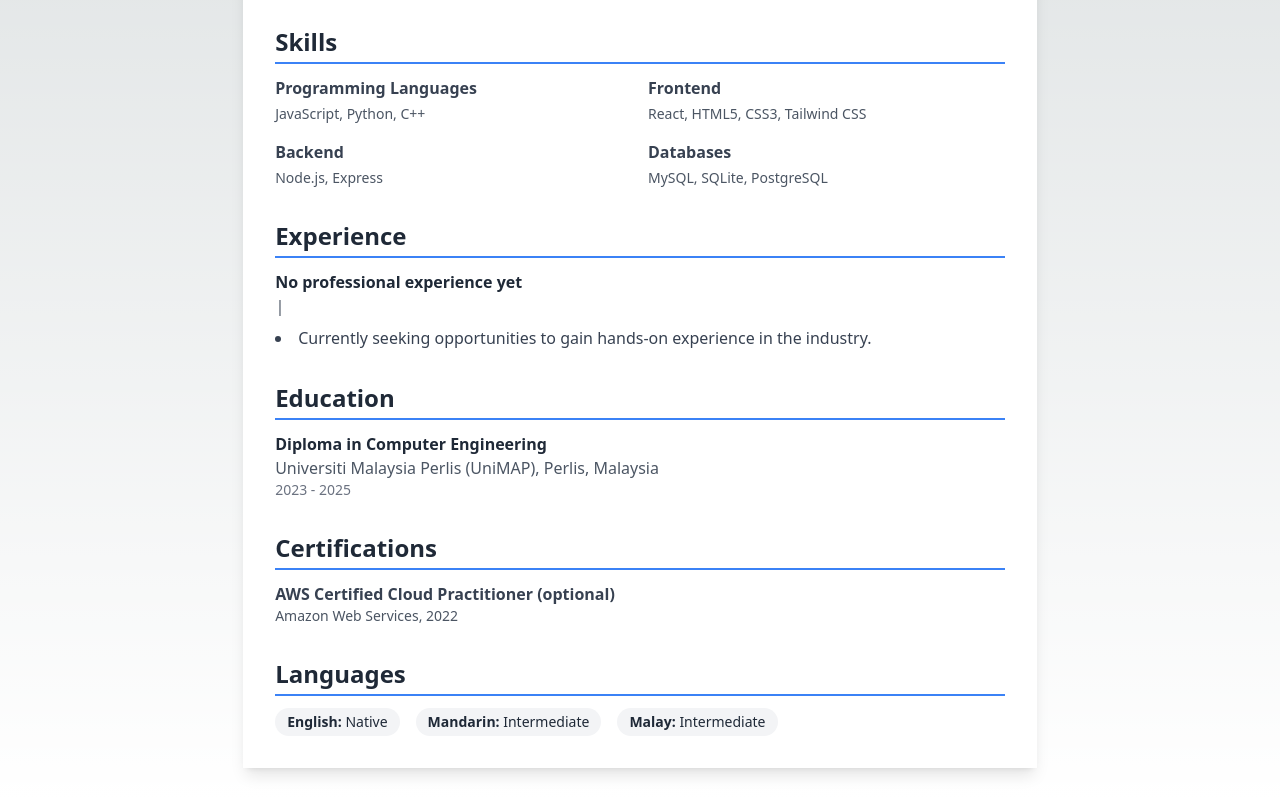
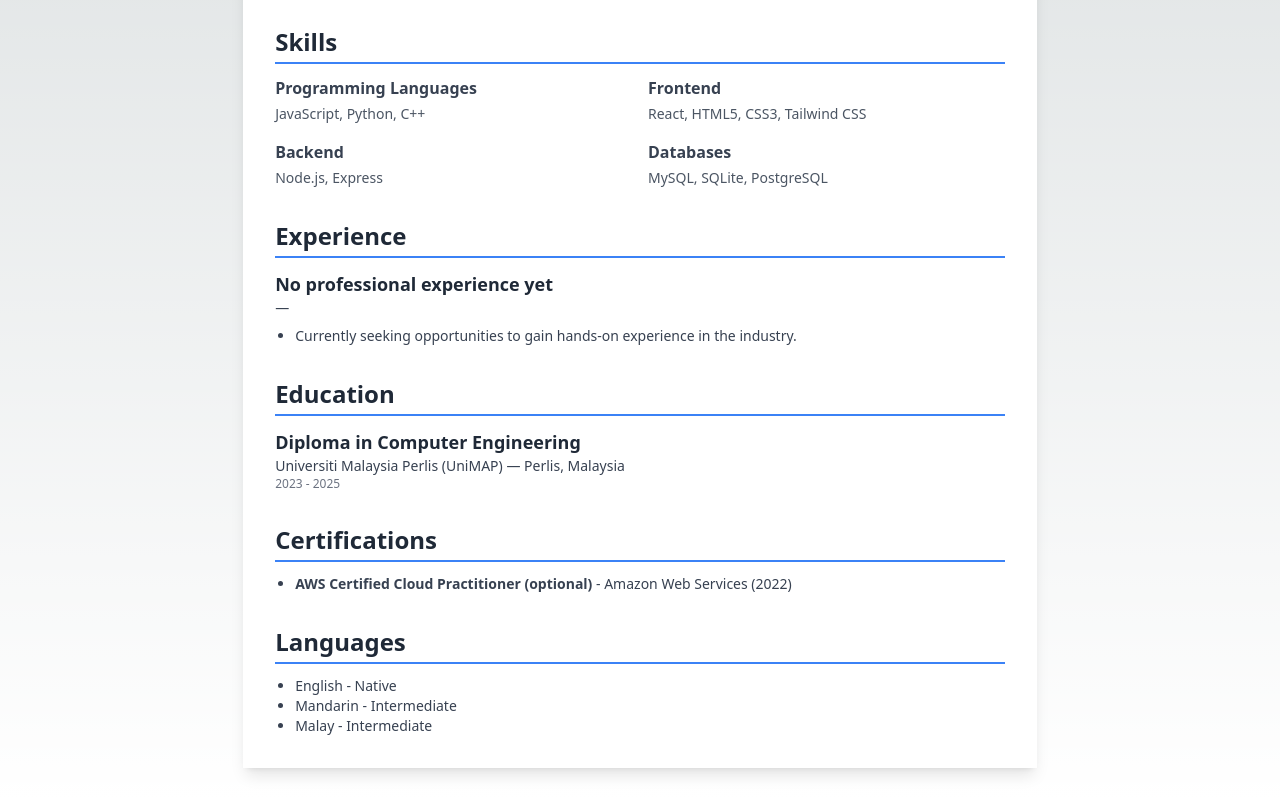
Before and after one commit to Afp123r/technical-resume, a Next.js app: page / in a window 1280 px wide. Shown: the part 440-1240 px from the top of the page. Built offline with nearby package versions, Linux system fonts and the light colour scheme.

Commit message:
Update Resume.tsx

```diff
--- a/app/components/Resume.tsx
+++ b/app/components/Resume.tsx
@@ -15,7 +15,8 @@ interface ResumeProps {
 export default function Resume({ data }: ResumeProps) {
   return (
     <div className="w-full max-w-[210mm] min-h-[297mm] bg-white text-gray-800 p-4 md:p-8 shadow-lg font-sans mx-auto">
-      <header className="mb-6 md:mb-8">
+      <header className="mb-6 md:mb-8 flex justify-between items-start">
+        <div>
           <h1 className="text-3xl md:text-4xl font-bold text-gray-900">{data.name}</h1>
           <p className="mt-1 text-lg md:text-xl text-blue-600">{data.title}</p>
           <div className="flex flex-wrap gap-2 md:gap-4 mt-4 text-xs md:text-sm text-gray-600">
@@ -43,6 +44,15 @@ export default function Resume({ data }: ResumeProps) {
               <FaGithub className="mr-1 md:mr-2" />
               <span className="break-all">{data.github}</span>
             </div>
+          </div>
+        </div>
+        <div className="ml-4">
+          {/* Profile image - replace src with your photo url if needed */}
+          <img
+            src="https://via.placeholder.com/100"
+            alt="Profile"
+            className="rounded-full w-24 h-24 object-cover border-2 border-blue-500"
+          />
         </div>
       </header>
 
@@ -75,16 +85,14 @@ export default function Resume({ data }: ResumeProps) {
         <h2 className="pb-1 mb-3 text-xl md:text-2xl font-semibold text-gray-800 border-b-2 border-blue-500">
           Experience
         </h2>
-        {data.experience.map((job, index) => (
-          <div key={index} className="mb-4">
-            <h3 className="font-semibold text-gray-800">{job.title}</h3>
-            <p className="italic text-sm md:text-base text-gray-600">
-              {job.company} | {job.location}
-            </p>
-            <p className="text-xs md:text-sm text-gray-500">{job.date}</p>
-            <ul className="mt-2 text-sm md:text-base text-gray-700 list-disc list-inside">
-              {job.achievements.map((achievement, idx) => (
-                <li key={idx}>{achievement}</li>
+        {data.experience.map((exp, idx) => (
+          <div key={idx} className="mb-4">
+            <h3 className="text-lg font-semibold">{exp.title}</h3>
+            <p className="text-sm text-gray-700">{exp.company} &mdash; {exp.location}</p>
+            <p className="text-xs text-gray-500">{exp.date}</p>
+            <ul className="list-disc pl-5 mt-2 text-sm text-gray-700">
+              {exp.achievements.map((ach, i) => (
+                <li key={i}>{ach}</li>
               ))}
             </ul>
           </div>
@@ -95,13 +103,11 @@ export default function Resume({ data }: ResumeProps) {
         <h2 className="pb-1 mb-3 text-xl md:text-2xl font-semibold text-gray-800 border-b-2 border-blue-500">
           Education
         </h2>
-        {data.education.map((edu, index) => (
-          <div key={index} className="mb-2">
-            <h3 className="font-semibold text-gray-800">{edu.degree}</h3>
-            <p className="text-sm md:text-base text-gray-600">
-              {edu.school}, {edu.location}
-            </p>
-            <p className="text-xs md:text-sm text-gray-500">{edu.date}</p>
+        {data.education.map((edu, idx) => (
+          <div key={idx} className="mb-4">
+            <h3 className="text-lg font-semibold">{edu.degree}</h3>
+            <p className="text-sm text-gray-700">{edu.school} &mdash; {edu.location}</p>
+            <p className="text-xs text-gray-500">{edu.date}</p>
           </div>
         ))}
       </section>
@@ -110,33 +116,26 @@ export default function Resume({ data }: ResumeProps) {
         <h2 className="pb-1 mb-3 text-xl md:text-2xl font-semibold text-gray-800 border-b-2 border-blue-500">
           Certifications
         </h2>
-        <div className="grid grid-cols-1 md:grid-cols-2 gap-4">
-          {data.certifications.map((cert, index) => (
-            <div key={index}>
-              <h3 className="font-semibold text-gray-700">{cert.name}</h3>
-              <p className="text-xs md:text-sm text-gray-600">
-                {cert.issuer}, {cert.date}
-              </p>
-            </div>
+        <ul className="list-disc pl-5">
+          {data.certifications.map((cert, idx) => (
+            <li key={idx} className="text-sm text-gray-700">
+              <span className="font-semibold">{cert.name}</span> - {cert.issuer} ({cert.date})
+            </li>
           ))}
-        </div>
+        </ul>
       </section>
 
       <section>
         <h2 className="pb-1 mb-3 text-xl md:text-2xl font-semibold text-gray-800 border-b-2 border-blue-500">
           Languages
         </h2>
-        <div className="flex flex-wrap gap-2 md:gap-4">
-          {data.languages.map((lang, index) => (
-            <div
-              key={index}
-              className="px-2 md:px-3 py-1 text-xs md:text-sm bg-gray-100 rounded-full"
-            >
-              <span className="font-semibold">{lang.language}:</span>{' '}
-              {lang.proficiency}
-            </div>
+        <ul className="list-disc pl-5">
+          {data.languages.map((lang, idx) => (
+            <li key={idx} className="text-sm text-gray-700">
+              {lang.language} - {lang.proficiency}
+            </li>
           ))}
-        </div>
+        </ul>
       </section>
     </div>
   );
```
Lines whose indentation alone changed are shown as unchanged.
